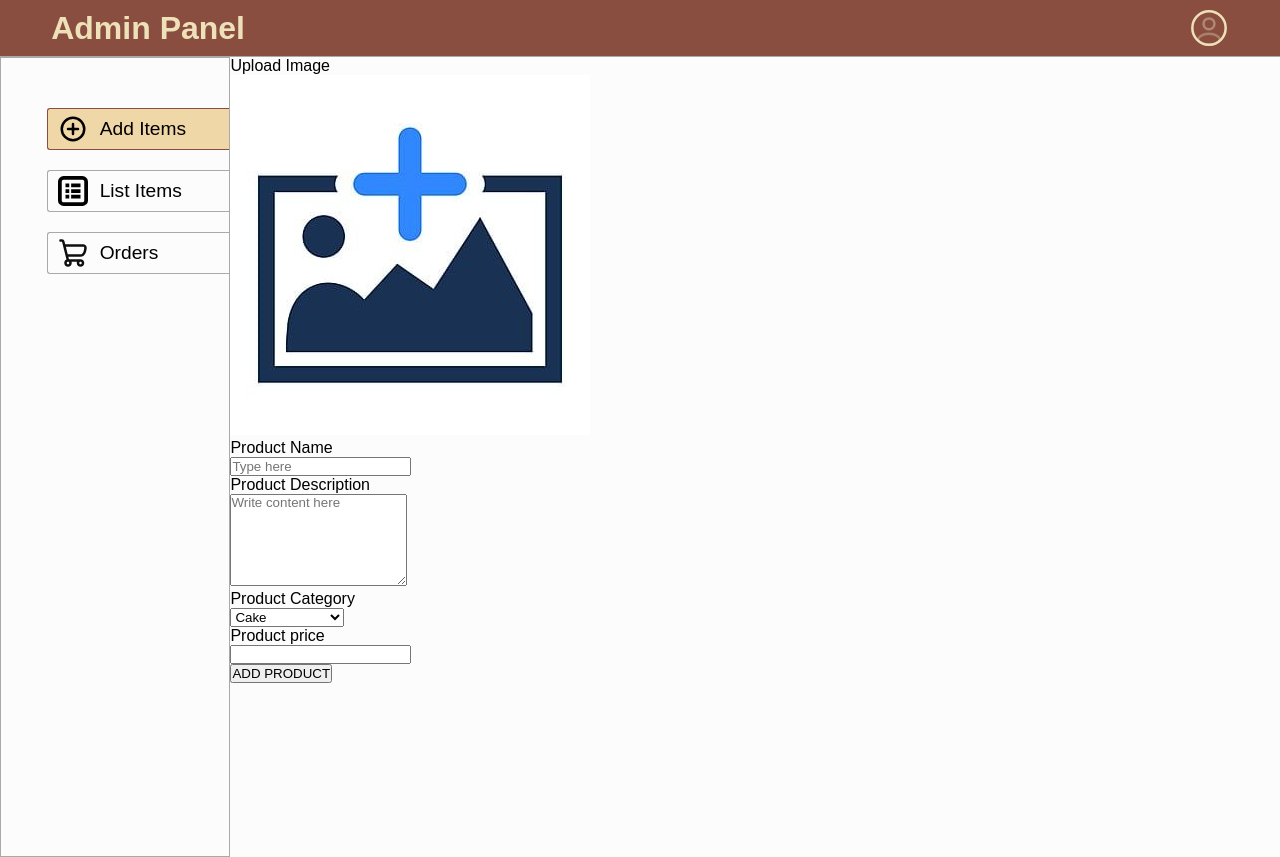
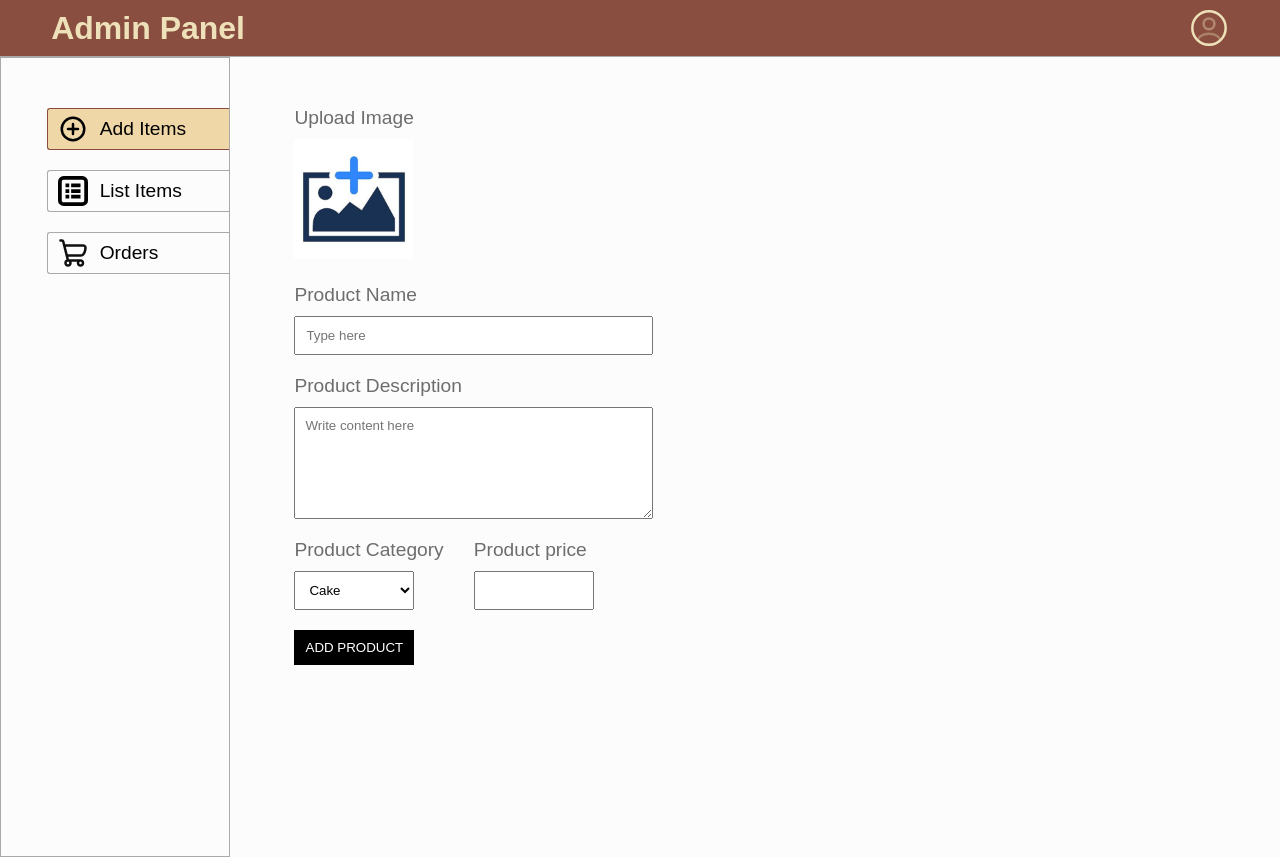
Before and after one commit to FrancisAl-j/Cake-shop, a React (Vite) app in the folder admin/: page /add in a window 1280 px wide. Built offline with nearby package versions, Linux system fonts and the light colour scheme.

Commit message:
added functionality to the form

```diff
--- a/admin/src/index.css
+++ b/admin/src/index.css
@@ -21,3 +21,8 @@ hr {
 .app-content {
   display: flex;
 }
+.flex-col {
+  display: flex;
+  flex-direction: column;
+  gap: 10px;
+}
--- a/admin/src/pages/add/Add.jsx
+++ b/admin/src/pages/add/Add.jsx
@@ -1,37 +1,73 @@
 import "./add.css";
 import AddImage from "../../assets/addImage.jpg";
+import { useState } from "react";
 
 const Add = () => {
+  const [image, setImage] = useState(false);
+  const [formData, setFormData] = useState({
+    name: "",
+    description: "",
+    price: "",
+    category: "Cake",
+  });
+
+  const handleChange = (e) => {
+    const { name, value } = e.target;
+
+    setFormData({
+      ...formData,
+      [name]: value,
+    });
+  };
+
   return (
     <div className="add">
       <form className="flex-col">
         <div className="add-img-upload flex-col">
           <p>Upload Image</p>
           <label htmlFor="image">
-            <img src={AddImage} alt="" />
+            <img src={image ? URL.createObjectURL(image) : AddImage} alt="" />
           </label>
-          <input type="file" id="image" hidden required />
+          <input
+            onChange={(e) => setImage(e.target.files[0])}
+            type="file"
+            id="image"
+            hidden
+            required
+          />
         </div>
 
         <div className="add-product-name flex-col">
           <p>Product Name</p>
-          <input type="text" name="name" placeholder="Type here" />
+          <input
+            type="text"
+            name="name"
+            placeholder="Type here"
+            value={formData.name}
+            onChange={handleChange}
+          />
         </div>
 
-        <div className="add-product-decsription flex-col">
+        <div className="add-product-description flex-col">
           <p>Product Description</p>
           <textarea
             name="description"
             rows="6"
             placeholder="Write content here"
             required
+            value={formData.description}
+            onChange={handleChange}
           ></textarea>
         </div>
 
         <div className="add-category-price">
           <div className="add-category flex-col">
             <p>Product Category</p>
-            <select name="category">
+            <select
+              name="category"
+              value={formData.category}
+              onChange={handleChange}
+            >
               <option value="Cake">Cake</option>
               <option value="Cup Cake">Cup Cake</option>
               <option value="Bread">Bread</option>
@@ -41,7 +77,12 @@ const Add = () => {
 
           <div className="add-price flex-col">
             <p>Product price</p>
-            <input type="number" name="price" />
+            <input
+              type="number"
+              name="price"
+              value={formData.price}
+              onChange={handleChange}
+            />
           </div>
         </div>
 
--- a/admin/src/pages/add/add.css
+++ b/admin/src/pages/add/add.css
@@ -0,0 +1,40 @@
+.add {
+  width: 70%;
+  margin-left: max(5vw, 25px);
+  margin-top: 50px;
+  color: #6d6d6d;
+  font-size: clamp(1rem, 2vw, 1.2rem);
+}
+.add form {
+  gap: 20px;
+}
+.add-img-upload img {
+  width: 120px;
+  aspect-ratio: 1/1;
+  cursor: pointer;
+}
+.add-product-name,
+.add-product-description {
+  width: max(40%, 280px);
+}
+.add-product-name input,
+.add-product-description textarea {
+  padding: 10px;
+}
+.add-category-price {
+  display: flex;
+  gap: 30px;
+}
+.add-category-price select,
+.add-category-price input {
+  max-width: 120px;
+  padding: 10px;
+}
+.add-btn {
+  max-width: 120px;
+  border: none;
+  padding: 10px;
+  background: #000;
+  color: #fff;
+  cursor: pointer;
+}
```
